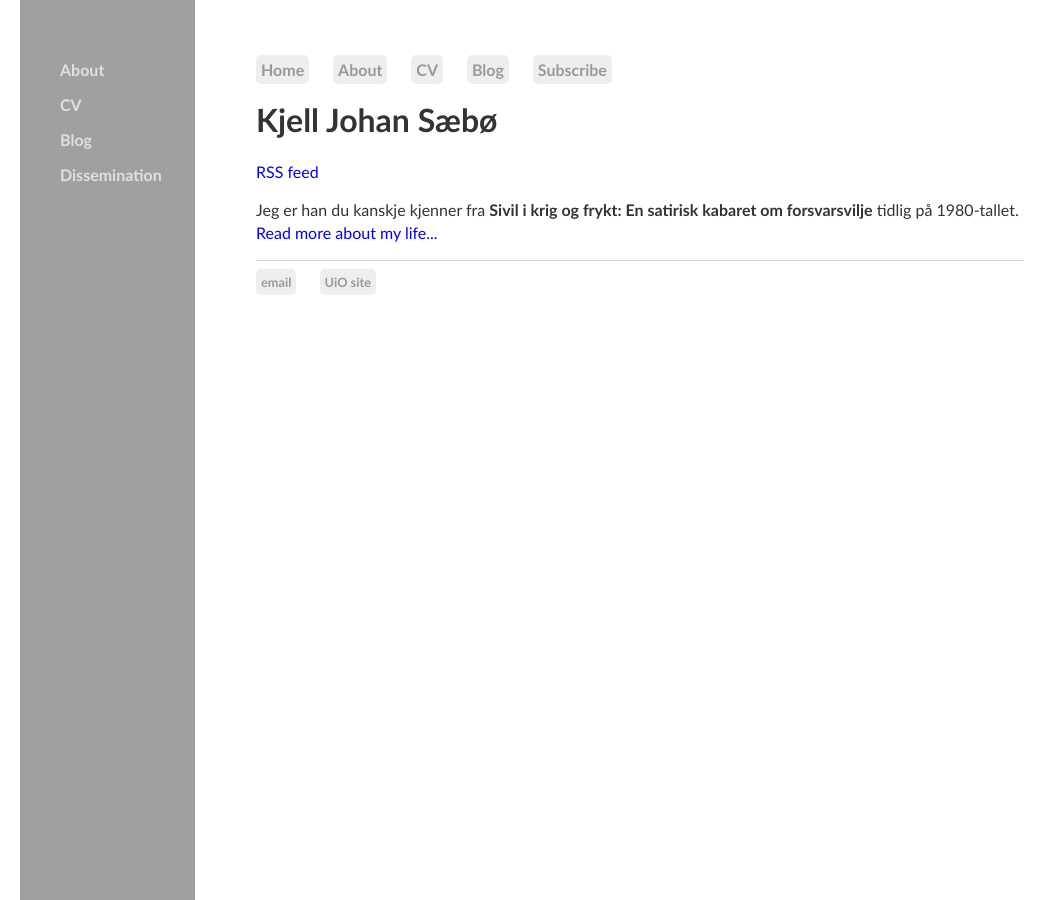
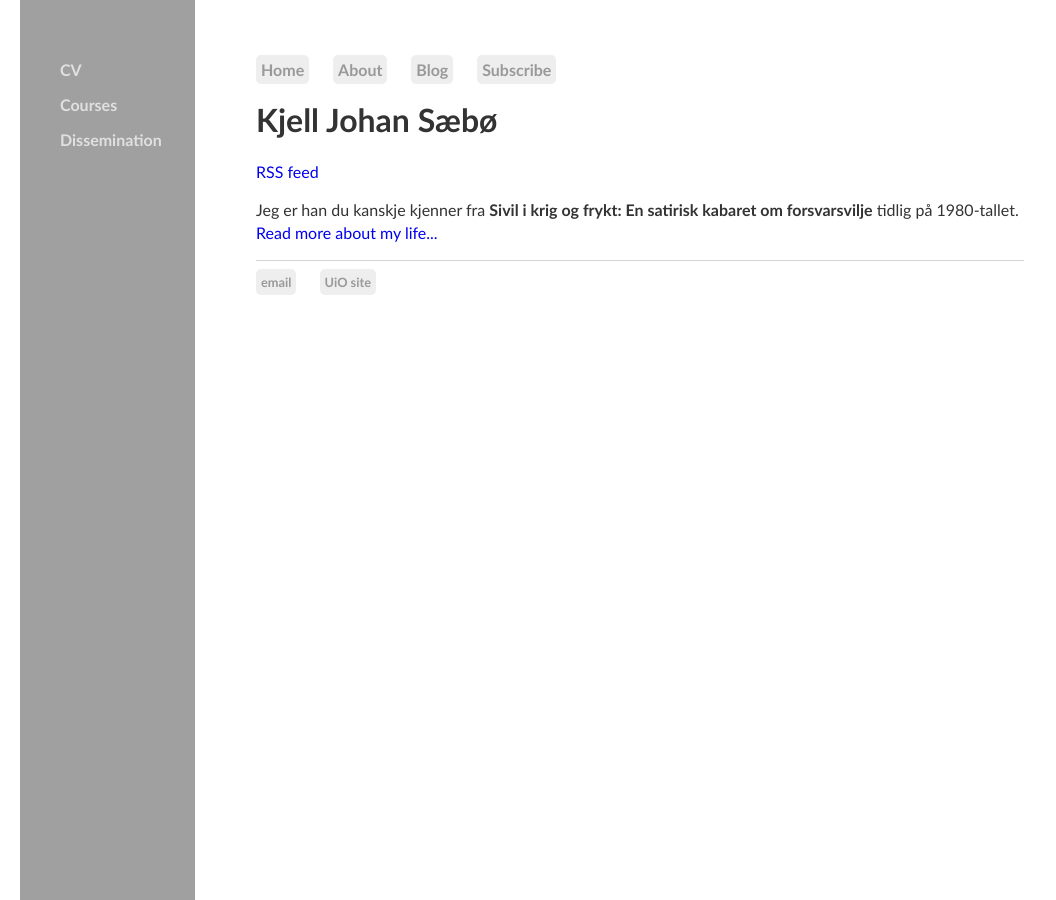
Before and after one commit to kjelljs/kjelljs.github.io, a Jekyll site: the page built from index.html, in a window 1280 px wide. Shown: the whole page, without its empty margins (0-1056 px from the left). Built offline with Jekyll 4.4.1, drawn with Linux system fonts in a browser that asks for light colours.

Commit message:
Update default.html

```diff
--- a/_layouts/default.html
+++ b/_layouts/default.html
@@ -11,16 +11,14 @@
 	    		<ul>
 	        		<li><a href="/">Home</a></li>
 		        	<li><a href="/about">About</a></li>
-	        		<li><a href="/cv">CV</a></li>
 	        		<li><a href="/blog">Blog</a></li>
 				<li><a href="http://kjelljs.github.io/blog/atom.xml">Subscribe</a></li>
 	    		</ul>
 			</nav>
 			<sidenav>
 			<ul>
-				<li><a href="/about">About</a></li>
 				<li><a href="/cv">CV</a></li>
-	        		<li><a href="/blog">Blog</a></li>
+	        		<li><a href="/courses">Courses</a></li>
 				<li><a href="/dissemination">Dissemination</a></li>
 	    		</ul>
 			</sidenav>
```
